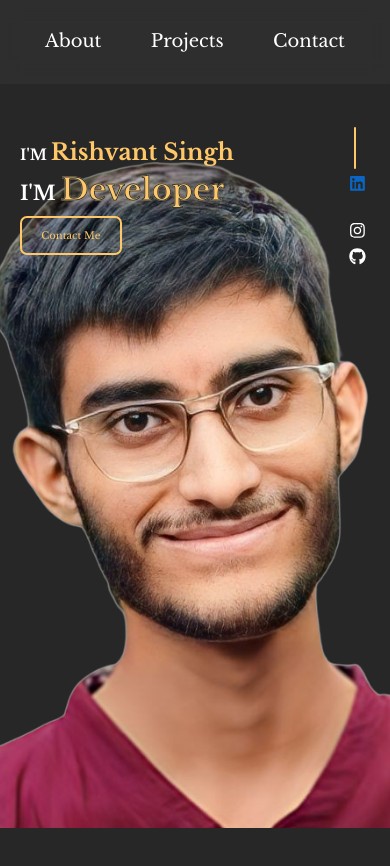
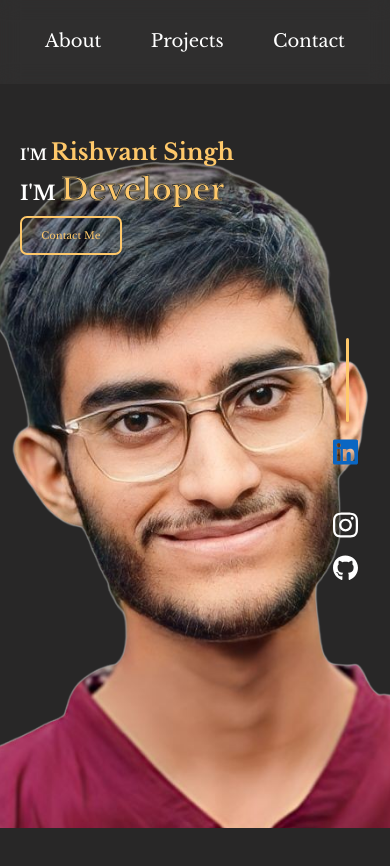
Before and after one commit to rishvant/Portfolio-React, a React (Vite) app: page / in a window 390 px wide. Shown: the top 866 px of the page. Built offline with nearby package versions, Linux system fonts and the light colour scheme; some icons are missing.

Commit message:
fix: social icons

```diff
--- a/src/components/Front.jsx
+++ b/src/components/Front.jsx
@@ -10,22 +10,57 @@ const Front = () => {
     return (
         <section className="front-container">
             <div className="front-content">
-                <p className="front-content-1">I'M <span className="large-text">Rishvant Singh</span></p>
+                <p className="front-content-1">
+                    I'M <span className="large-text">Rishvant Singh</span>
+                </p>
                 <div className="text-1">
                     <span className="text-2">I'M </span>
                     <span className="large-text animation">Developer</span>
                 </div>
-                <ScrollLink to="contact" smooth={true} duration={1000} className="front-content-btn">Contact Me</ScrollLink>
+                <ScrollLink
+                    to="contact"
+                    smooth={true}
+                    duration={1000}
+                    className="front-content-btn"
+                >
+                    Contact Me
+                </ScrollLink>
             </div>
             <div className="front-social">
-                <span className="social-line"></span>
-                <Link to="https://www.linkedin.com/in/rishvant-singh/" target="_blank" style={{width: "110%"}}><FaLinkedin className="linkedin-social social-icons" /></Link>
-                <Link to="https://twitter.com/RishvantSingh" target="_blank" style={{width: "110%"}}><FaSquareXTwitter className="twitter-social social-icons" /></Link>
-                <Link to="https://www.instagram.com/rishvantsp/" target="_blank" style={{width: "110%"}}><FaInstagram className="instagram-social social-icons" /></Link>
-                <Link to="https://github.com/rishvant" target="_blank" style={{width: "110%"}}><FaGithub className="github-social social-icons" /></Link>
+                <div className="social-line-cont">
+                    <span className="social-line"></span>
+                </div>
+                <Link
+                    to="https://www.linkedin.com/in/rishvant-singh/"
+                    target="_blank"
+                    style={{ width: "30px" }}
+                >
+                    <FaLinkedin className="linkedin-social social-icons" />
+                </Link>
+                <Link
+                    to="https://twitter.com/RishvantSingh"
+                    target="_blank"
+                    style={{ width: "30px" }}
+                >
+                    <FaSquareXTwitter className="twitter-social social-icons" />
+                </Link>
+                <Link
+                    to="https://www.instagram.com/rishvantsp/"
+                    target="_blank"
+                    style={{ width: "30px" }}
+                >
+                    <FaInstagram className="instagram-social social-icons" />
+                </Link>
+                <Link
+                    to="https://github.com/rishvant"
+                    target="_blank"
+                    style={{ width: "30px" }}
+                >
+                    <FaGithub className="github-social social-icons" />
+                </Link>
             </div>
         </section>
-    )
+    );
 }
 
 export default Front;
--- a/src/styles/front.css
+++ b/src/styles/front.css
@@ -69,17 +69,26 @@
     height: 100%;
     display: flex;
     flex-direction: column;
-    align-items: center;
+    align-items: flex-end;
     margin-left: 38%;
     z-index: 1;
+    gap: 1rem;
+}
+
+.social-line-cont{
+    width: 30px;
+    height: 50%;
+    display: flex;
+    flex-direction: col;
+    align-items: flex-end;
+    justify-content: center;
 }
 
 .social-line{
-    height: 20%;
-    width: 1%;
+    height: 40%;
+    width: 15%;
     background-color: var(--primary-dark);
     border-radius: 10px;
-    margin-left: 80%;
     margin-top: 70%;
     animation: scale-in-center 0.7s cubic-bezier(0.250, 0.460, 0.450, 0.940) both;
 }
@@ -105,10 +114,10 @@
 }
 
 .social-icons{
-    width: 10%;
-    height: auto;
+    width: 30px;
+    height: 100%;
     margin-top: 7%;
-    margin-left: 80%;
+    /* margin-left: 80%; */
 }
 
 .animation {
@@ -200,12 +209,11 @@
         font-size: 10px;
     }
     .social-line{
-        width: 3%;
-        height: 5vh;
-        margin-top: 15vh;
+        width: 10%;
+        height: 20%;
     }
     .social-icons{
-        width: 2vh;
+        width: 25px;
     }
     .text-1{
         width: 250px;
```
